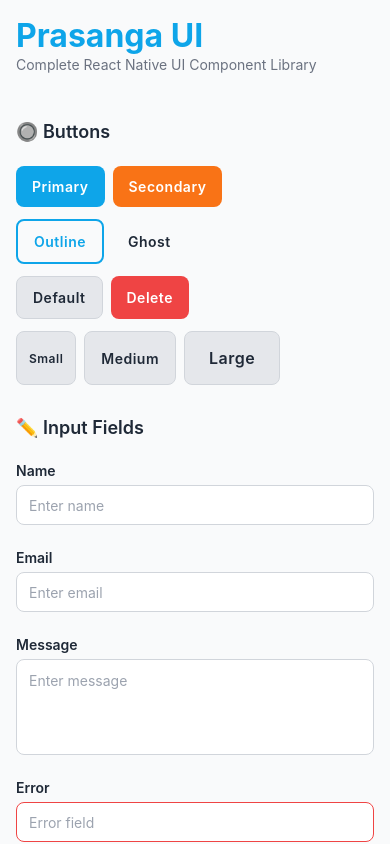
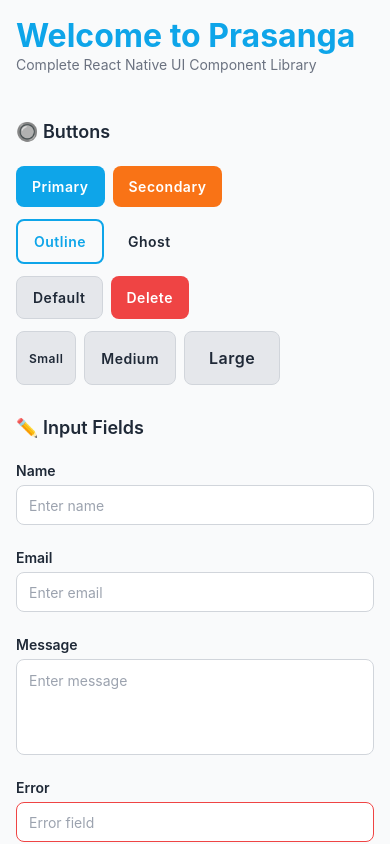
Before and after one commit to prasangapokharel/PrasangaKit, a React Native app: screen / in a window 390 px wide. Built offline with nearby package versions, Linux system fonts and the light colour scheme.

Commit message:
chore: Update welcome message to 'Welcome to Prasanga'

```diff
--- a/App.tsx
+++ b/App.tsx
@@ -111,7 +111,7 @@ export default function App() {
       <ScrollView contentContainerStyle={styles.scrollContent}>
         <View>
           <TextComponent variant="h1" color="primary">
-            Prasanga UI
+            Welcome to Prasanga
           </TextComponent>
           <Text style={styles.subtitle}>
             Complete React Native UI Component Library
```
